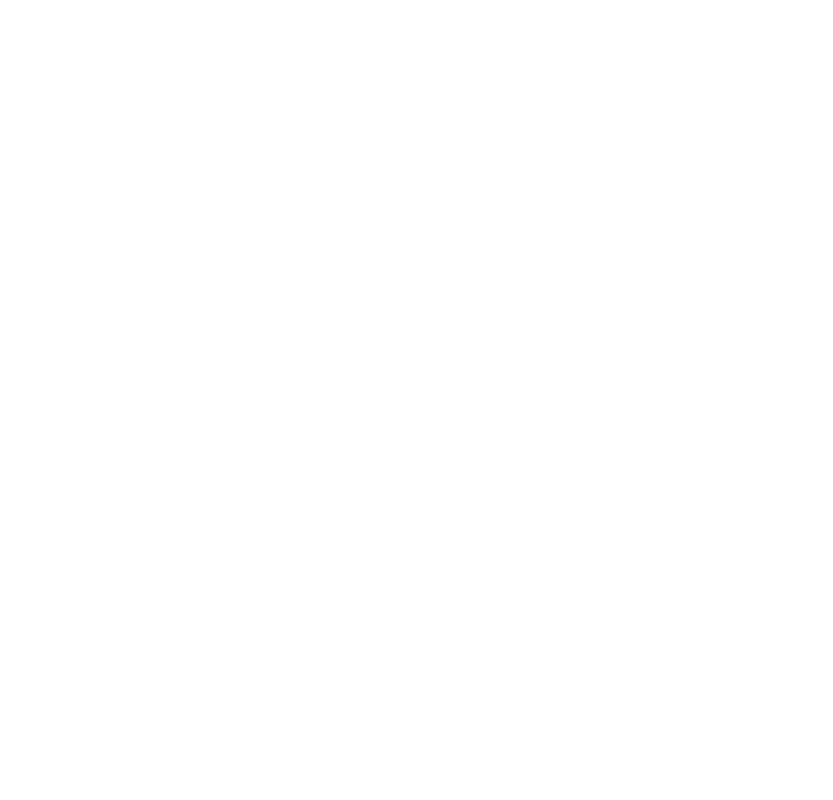
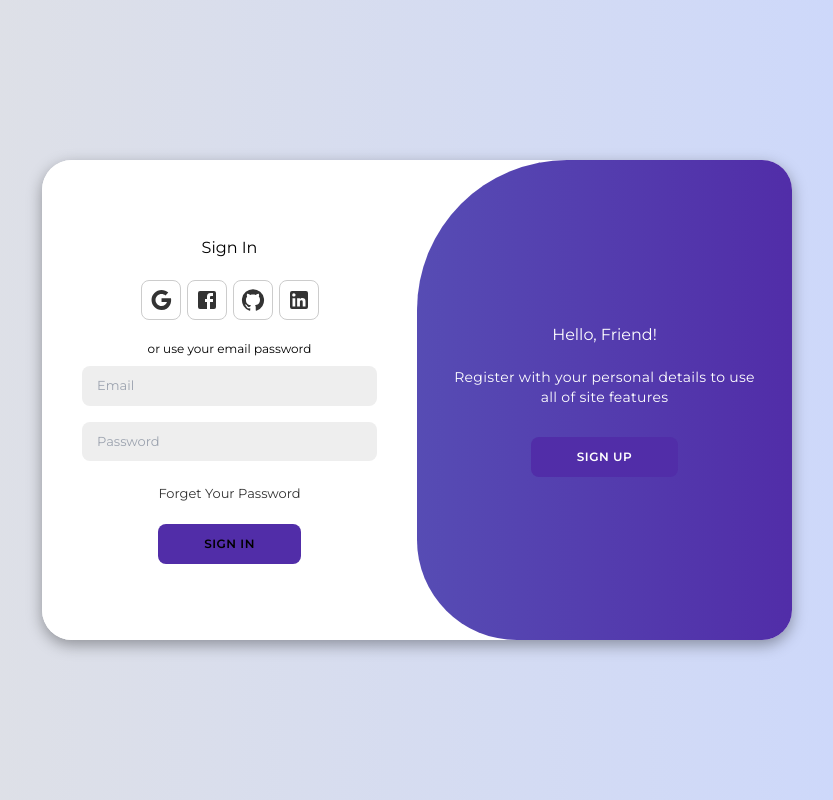
Before and after one commit to Debojyoti-Bhattacharyya/library-management-service, a React (Create React App) app in the folder app/: page /login in a window 1280 px wide. Before the commit this address had no page. Shown: the whole page, without its empty margins (223-1056 px from the left). Built offline with nearby package versions, Linux system fonts and the light colour scheme.

Commit message:
Added Login Page

```diff
--- a/app/package.json
+++ b/app/package.json
@@ -5,6 +5,7 @@
   "dependencies": {
     "@emotion/react": "^11.11.1",
     "@emotion/styled": "^11.11.0",
+    "@mui/icons-material": "^5.15.18",
     "@mui/material": "^5.13.6",
     "@testing-library/jest-dom": "^5.17.0",
     "@testing-library/react": "^13.4.0",
--- a/app/src/App.js
+++ b/app/src/App.js
@@ -1,11 +1,13 @@
 import { Route, BrowserRouter as Router, Routes } from "react-router-dom";
 import "./App.css";
 import BookList from "./components/BookList";
+import Login from "./components/Login";
 
 function App() {
 	return (
 		<Router>
 			<Routes>
+				<Route path="/login" element={<Login />} />
 				<Route exact path="/books" element={<BookList />} />
 			</Routes>
 		</Router>
--- /dev/null
+++ b/app/src/components/Login.css
@@ -0,0 +1,212 @@
+@import url("https://fonts.googleapis.com/css2?family=Montserrat:wght@300;400;500;600;700&display=swap");
+
+* {
+	margin: 0;
+	padding: 0;
+	box-sizing: border-box;
+	font-family: "Montserrat", sans-serif;
+}
+
+body {
+	background-color: #c9d6ff;
+	background: linear-gradient(to right, #e2e2e2, #c9d6ff);
+	display: flex;
+	align-items: center;
+	justify-content: center;
+	flex-direction: column;
+	height: 100vh;
+}
+
+.container {
+	background-color: #ffffff;
+	border-radius: 30px;
+	box-shadow: 0 5px 15px rgba(0, 0, 0, 0.35);
+	position: relative;
+	overflow: hidden;
+	width: 750px;
+	max-width: 100%;
+	min-height: 480px;
+}
+
+.container p {
+	font-size: 14px;
+	line-height: 20px;
+	letter-spacing: 0.3px;
+	margin: 20px 0;
+}
+
+.container span {
+	font-size: 12px;
+}
+
+.container a {
+	color: #333;
+	font-size: 13px;
+	text-decoration: none;
+	margin: 15px 0 10px;
+}
+
+.container button {
+	background-color: #512da8;
+	border-color: #fff;
+	font-size: 12px;
+	padding: 10px 45px;
+	border: 1px solid transparent;
+	border-radius: 8px;
+	font-weight: 600;
+	letter-spacing: 0.5px;
+	text-transform: uppercase;
+	margin-top: 10px;
+	cursor: pointer;
+}
+
+.container button.hidden {
+	background-color: transparent;
+	border-color: #fff;
+}
+
+.container form {
+	background-color: #fff;
+	display: flex;
+	align-items: center;
+	justify-content: center;
+	flex-direction: column;
+	padding: 0 40px;
+	height: 100%;
+}
+
+.container input {
+	background-color: #eee;
+	border: none;
+	margin: 8px 0;
+	padding: 10px 15px;
+	font-size: 13px;
+	border-radius: 8px;
+	width: 100%;
+	outline: none;
+}
+
+.form-container {
+	position: absolute;
+	top: 0;
+	height: 100%;
+	transition: all 0.6s ease-in-out;
+}
+
+.sign-in {
+	left: 0;
+	width: 50%;
+	z-index: 2;
+}
+
+.container.active .sign-in {
+	transform: translateX(100%);
+}
+
+.sign-up {
+	left: 0;
+	width: 50%;
+	opacity: 0;
+	z-index: 1;
+}
+
+.container.active .sign-up {
+	transform: translateX(100%);
+	opacity: 1;
+	z-index: 5;
+	animation: move 0.6s;
+}
+
+@keyframes move {
+	0%,
+	49.99% {
+		opacity: 0;
+		z-index: 1;
+	}
+	50%,
+	100% {
+		opacity: 1;
+		z-index: 5;
+	}
+}
+
+.social-icons {
+	margin: 20px 0;
+}
+
+.social-icons a {
+	border: 1px solid #ccc;
+	border-radius: 20%;
+	display: inline-flex;
+	justify-content: center;
+	align-items: center;
+	margin: 0 3px;
+	width: 40px;
+	height: 40px;
+}
+
+.toggle-container {
+	position: absolute;
+	top: 0;
+	left: 50%;
+	width: 50%;
+	height: 100%;
+	overflow: hidden;
+	transition: all 0.6s ease-in-out;
+	border-radius: 150px 0 0 100px;
+	z-index: 1000;
+}
+
+.container.active .toggle-container {
+	transform: translateX(-100%);
+	border-radius: 0 150px 100px 0;
+}
+
+.toggle {
+	background-color: #512da8;
+	height: 100%;
+	background: linear-gradient(to right, #5c6bc0, #512da8);
+	color: #fff;
+	position: relative;
+	left: -100%;
+	height: 100%;
+	width: 200%;
+	transform: translateX(0);
+	transition: all 0.6s ease-in-out;
+}
+
+.container.active .toggle {
+	transform: translateX(50%);
+}
+
+.toggle-panel {
+	position: absolute;
+	width: 50%;
+	height: 100%;
+	display: flex;
+	align-items: center;
+	justify-content: center;
+	flex-direction: column;
+	padding: 0 30px;
+	text-align: center;
+	top: 0;
+	transform: translateX(0);
+	transition: all 0.6s ease-in-out;
+}
+
+.toggle-left {
+	transform: translateX(-200%);
+}
+
+.container.active .toggle-left {
+	transform: translateX(0);
+}
+
+.toggle-right {
+	right: 0;
+	transform: translateX(0);
+}
+
+.container.active .toggle-right {
+	transform: translateX(200%);
+}
--- /dev/null
+++ b/app/src/components/Login.jsx
@@ -0,0 +1,104 @@
+import FacebookIcon from "@mui/icons-material/Facebook";
+import GitHubIcon from "@mui/icons-material/GitHub";
+import GoogleIcon from "@mui/icons-material/Google";
+import LinkedInIcon from "@mui/icons-material/LinkedIn";
+import "./Login.css";
+import React from "react";
+
+function Login() {
+	return (
+		<div class="body">
+			<div class="container" id="container">
+				<div class="form-container sign-up">
+					<form>
+						<h1>Create Account</h1>
+						<div class="social-icons">
+							<a href="#" class="icon">
+								<GoogleIcon />
+							</a>
+							<a href="#" class="icon">
+								<FacebookIcon />
+							</a>
+							<a href="#" class="icon">
+								<GitHubIcon />
+							</a>
+							<a href="#" class="icon">
+								<LinkedInIcon />
+							</a>
+						</div>
+						<span>or use your email for registration</span>
+						<input type="text" placeholder="Name" />
+						<input type="email" placeholder="Email" />
+						<input type="password" placeholder="Password" />
+						<a href="#">Forget Your Password</a>
+						<button>Sign Up</button>
+					</form>
+				</div>
+				<div class="form-container sign-in">
+					<form>
+						<h1>Sign In</h1>
+						<div class="social-icons">
+							<a href="#" class="icon">
+								<GoogleIcon />
+							</a>
+							<a href="#" class="icon">
+								<FacebookIcon />
+							</a>
+							<a href="#" class="icon">
+								<GitHubIcon />
+							</a>
+							<a href="#" class="icon">
+								<LinkedInIcon />
+							</a>
+						</div>
+						<span>or use your email password</span>
+						<input type="email" placeholder="Email" />
+						<input type="password" placeholder="Password" />
+						<a href="#">Forget Your Password</a>
+						<button>Sign In</button>
+					</form>
+				</div>
+				<div class="toggle-container">
+					<div class="toggle">
+						<div class="toggle-panel toggle-left">
+							<h1>Welcome Back!</h1>
+							<p>
+								Enter your personal details to use all of site
+								features
+							</p>
+							<button
+								id="login"
+								onClick={() =>
+									document
+										.getElementById("container")
+										.classList.remove("active")
+								}
+							>
+								Sign In
+							</button>
+						</div>
+						<div class="toggle-panel toggle-right">
+							<h1>Hello, Friend!</h1>
+							<p>
+								Register with your personal details to use all
+								of site features
+							</p>
+							<button
+								id="register"
+								onClick={() =>
+									document
+										.getElementById("container")
+										.classList.add("active")
+								}
+							>
+								Sign Up
+							</button>
+						</div>
+					</div>
+				</div>
+			</div>
+		</div>
+	);
+}
+
+export default Login;
--- a/app/tailwind.config.js
+++ b/app/tailwind.config.js
@@ -1,8 +1,45 @@
 /** @type {import('tailwindcss').Config} */
 module.exports = {
 	content: ["./src/**/*.{js,jsx,ts,tsx}"],
+	darkMode: "class",
 	theme: {
 		extend: {},
+		fontFamily: {
+			body: [
+				"Inter",
+				"ui-sans-serif",
+				"system-ui",
+				"-apple-system",
+				"system-ui",
+				"Segoe UI",
+				"Roboto",
+				"Helvetica Neue",
+				"Arial",
+				"Noto Sans",
+				"sans-serif",
+				"Apple Color Emoji",
+				"Segoe UI Emoji",
+				"Segoe UI Symbol",
+				"Noto Color Emoji",
+			],
+			sans: [
+				"Inter",
+				"ui-sans-serif",
+				"system-ui",
+				"-apple-system",
+				"system-ui",
+				"Segoe UI",
+				"Roboto",
+				"Helvetica Neue",
+				"Arial",
+				"Noto Sans",
+				"sans-serif",
+				"Apple Color Emoji",
+				"Segoe UI Emoji",
+				"Segoe UI Symbol",
+				"Noto Color Emoji",
+			],
+		},
 	},
 	plugins: [],
 };
```
Also changed, not shown: app/src/components/BookList.css (added), app/src/components/Home.css (added), app/src/components/Home.jsx (added).
